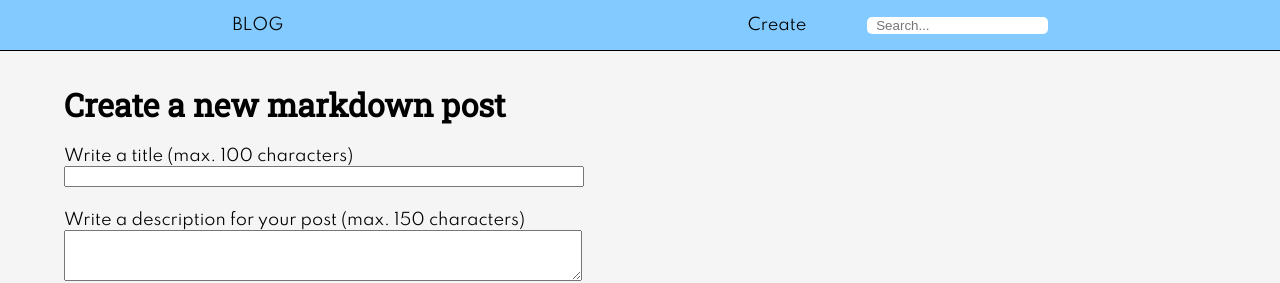
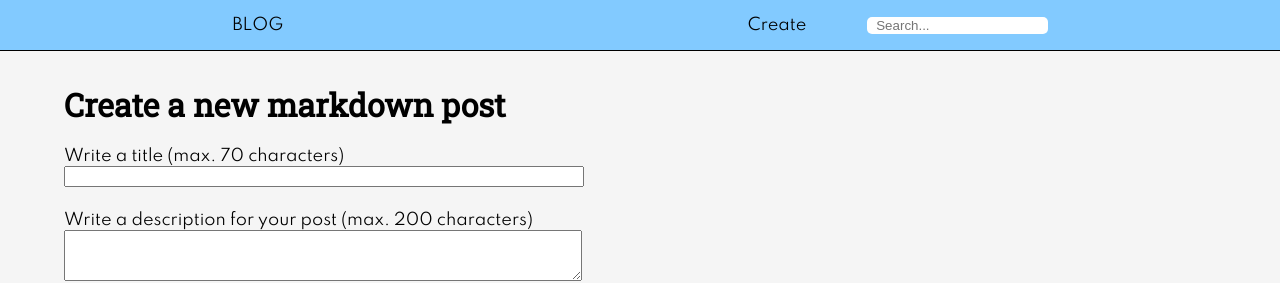
Before and after one commit to nascimentoandre/blog-template, a Next.js app in the folder next-frontend/: page /create in a window 1280 px wide. Shown: the top 283 px of the page. Built offline with nearby package versions, Linux system fonts and the light colour scheme.

Commit message:
implement post request from web page

```diff
--- a/next-frontend/pages/create.tsx
+++ b/next-frontend/pages/create.tsx
@@ -1,31 +1,64 @@
+import { useState } from "react"
 import Head from "next/head"
 import Link from "next/link"
+import { useRouter } from "next/router"
 import { CreateContainer } from "../styles/pages/create"
 import Navbar from "../components/navbar"
 import Footer from "../components/footer"
 import Btn1 from "../components/confirmBtn"
+import api from "../services/api"
 
 const Create: React.FC = () => {
+  const router = useRouter()
+
+  const [inp, setInput] = useState<object>({
+    postTitle: "test",
+    postDescription: "",
+    postContent: "",
+    postTags: ""
+  })
+
+  const handleChange: ((e: React.ChangeEvent<HTMLInputElement> | React.ChangeEvent<HTMLTextAreaElement>) => void) = event => {
+    const { name, value } = event.target
+
+    setInput((prevInput) => {
+      return {
+      ...prevInput,
+      [name]:  value
+    }})
+  }
+
+  const handleSubmit: React.FormEventHandler<HTMLFormElement> = async (e) => {
+    e.preventDefault()
+
+    try {
+      const res = await api.post("/posts/new", inp)
+      router.push("/")
+    } catch(err) {
+      console.log(err.message)
+    }
+  }
+
   return (
     <>
     <Navbar />
-    <CreateContainer>
+    <CreateContainer onSubmit={handleSubmit}>
       <h1>Create a new markdown post</h1>
-      <label>Write a title (max. 100 characters)</label>
+      <label>Write a title (max. 70 characters)</label>
       <br />
-      <input id="title" type="text" name="postTitle" autoComplete="off"/>
+      <input type="text" name="postTitle" onChange={handleChange} autoComplete="off" />
       <br />
-      <label>Write a description for your post (max. 150 characters)</label>
+      <label>Write a description for your post (max. 200 characters)</label>
       <br />
-      <textarea id="description" name="postDescription" rows={3} autoComplete="off"></textarea>
+      <textarea name="postDescription" rows={3} onChange={handleChange} autoComplete="off"></textarea>
       <br />
       <label>Write your post</label>
       <br />
-      <textarea id="content" name="postContent" rows={10} autoComplete="off"></textarea>
+      <textarea name="postContent" rows={10} onChange={handleChange} autoComplete="off"></textarea>
       <br />
       <label>Enter your tags separated by semicolons (optional)</label>
       <br />
-      <input />
+      <input type="text" name="postTags" onChange={handleChange} autoComplete="off" />
       <br />
       <Link href="/">Cancel</Link>
       <Btn1 text="Submit" />
```
